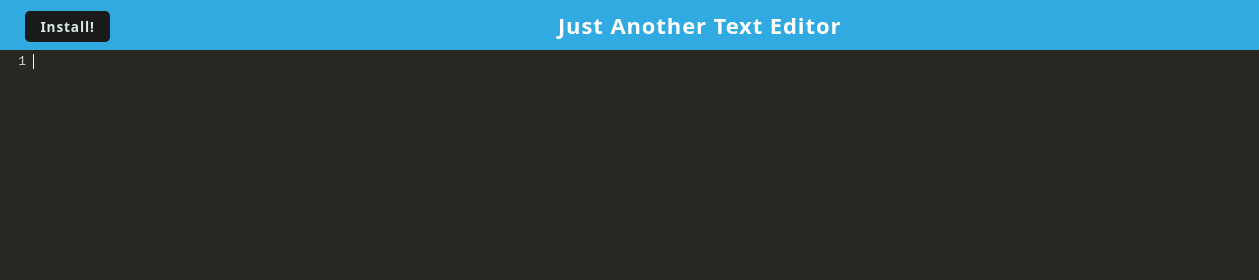
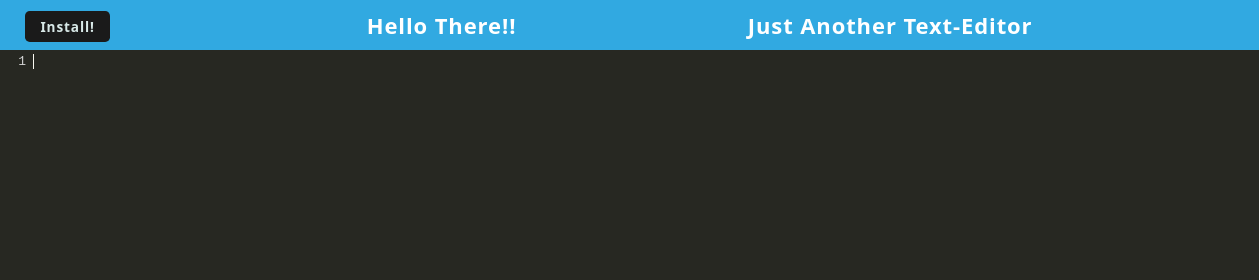
Before and after one commit to Amit-Ranjan22/Text-Editor_PWA, a website built with webpack: page Develop/client/index.html in a window 1280 px wide. Shown: the full height of the page, 0-1259 px from the left. Built offline with nearby package versions, Linux system fonts and the light colour scheme; files whose address does not match are found by name.

Commit message:
add another h1 tag in html

```diff
--- a/Develop/client/index.html
+++ b/Develop/client/index.html
@@ -23,7 +23,8 @@
       <div class="nav-btn">
         <a class="btn btn-sm btn-dark" id="buttonInstall" role="button">Install!</a>
       </div>
-     <h1> Just Another Text Editor</h1>
+      <h1>Hello There!!</h1>
+     <h1> Just Another Text-Editor</h1>
 
       <div class="navbar-brand"
             ><img src="./assets/icons/icon_96x96.png"
```
